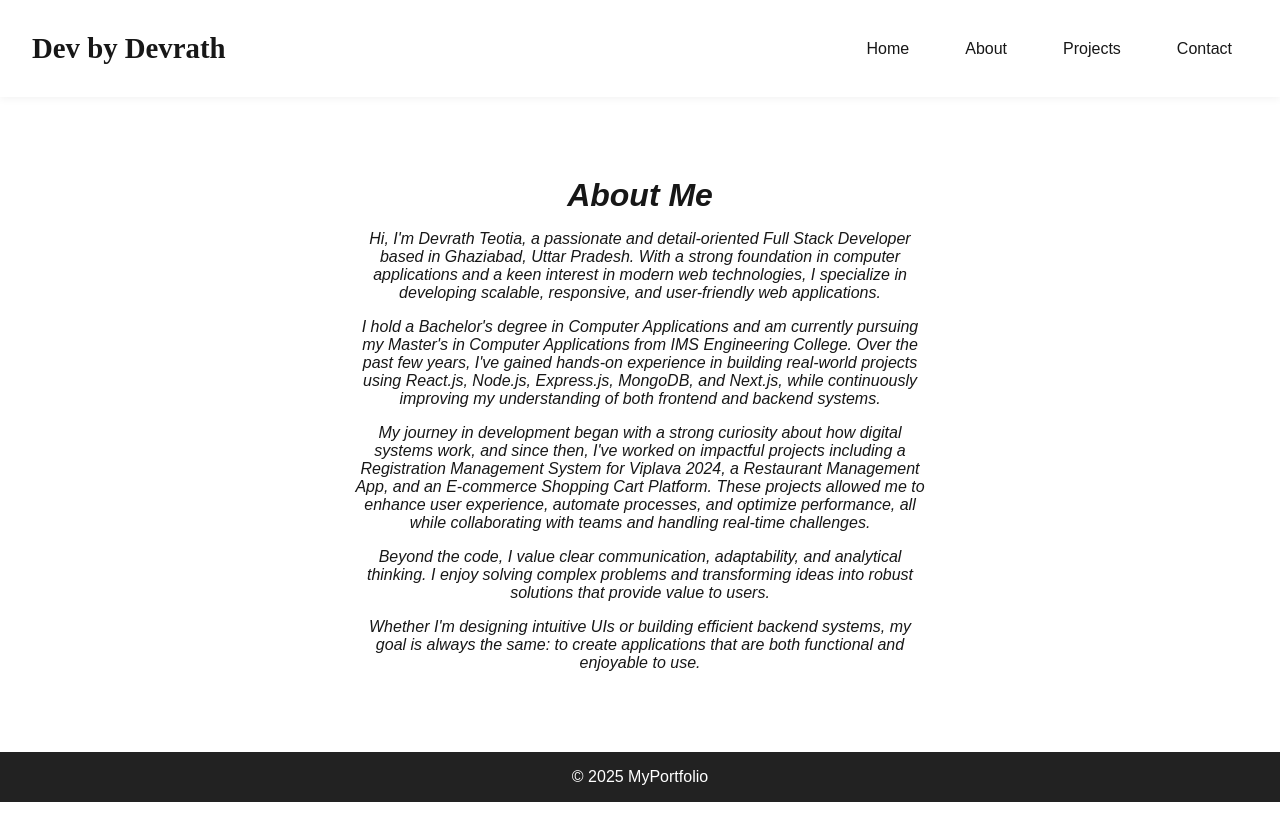
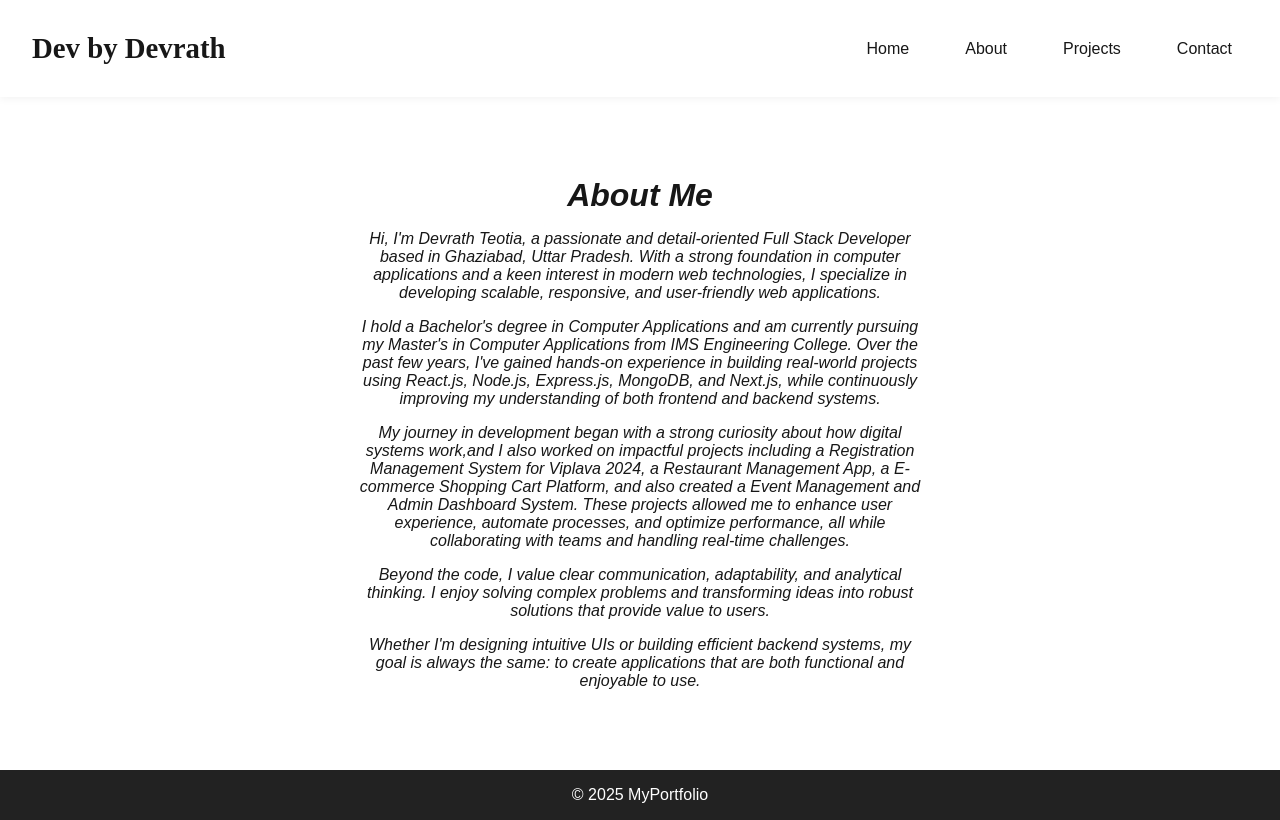
Before and after one commit to devnewcode/portfolio-app, a Next.js app: page /about in a window 1280 px wide. Built offline with nearby package versions, Linux system fonts and the light colour scheme.

Commit message:
updatedaboutpage

```diff
--- a/src/app/about/page.js
+++ b/src/app/about/page.js
@@ -6,7 +6,7 @@ export default function About() {
           <h1>About Me</h1>
           <p>Hi, I&apos;m Devrath Teotia, a passionate and detail-oriented Full Stack Developer based in Ghaziabad, Uttar Pradesh. With a strong foundation in computer applications and a keen interest in modern web technologies, I specialize in developing scalable, responsive, and user-friendly web applications.</p>
           <p>I hold a Bachelor&apos;s degree in Computer Applications and am currently pursuing my Master&apos;s in Computer Applications from IMS Engineering College. Over the past few years, I&apos;ve gained hands-on experience in building real-world projects using React.js, Node.js, Express.js, MongoDB, and Next.js, while continuously improving my understanding of both frontend and backend systems.</p>
-          <p>My journey in development began with a strong curiosity about how digital systems work, and since then, I&apos;ve worked on impactful projects including a Registration Management System for Viplava 2024, a Restaurant Management App, and an E-commerce Shopping Cart Platform. These projects allowed me to enhance user experience, automate processes, and optimize performance, all while collaborating with teams and handling real-time challenges.</p>
+          <p>My journey in development began with a strong curiosity about how digital systems work,and I also worked on impactful projects including a Registration Management System for Viplava 2024, a Restaurant Management App, a E-commerce Shopping Cart Platform, and also created a Event Management and Admin Dashboard System. These projects allowed me to enhance user experience, automate processes, and optimize performance, all while collaborating with teams and handling real-time challenges.</p>
           <p>Beyond the code, I value clear communication, adaptability, and analytical thinking. I enjoy solving complex problems and transforming ideas into robust solutions that provide value to users.</p>
           <p>Whether I&apos;m designing intuitive UIs or building efficient backend systems, my goal is always the same: to create applications that are both functional and enjoyable to use.</p>
         </section>
```
